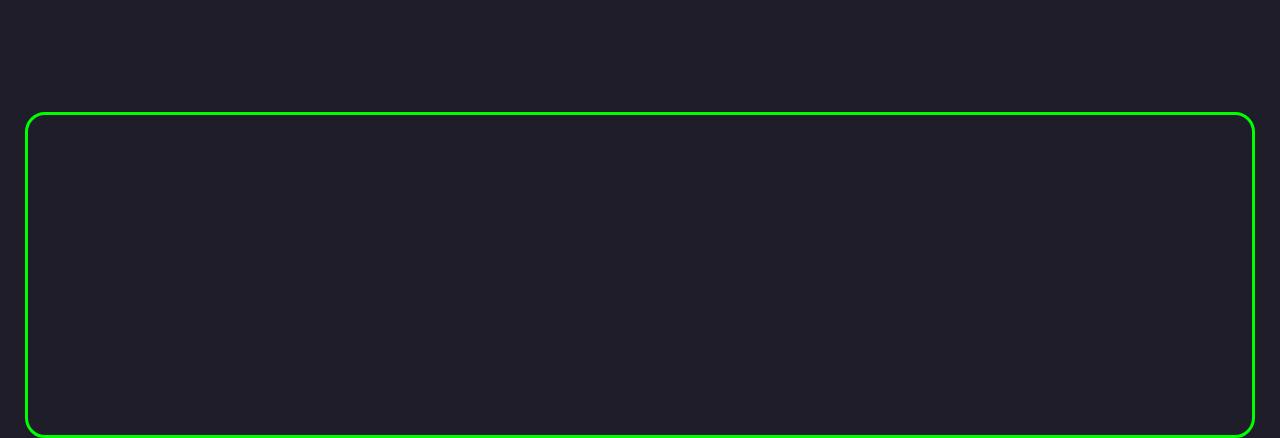
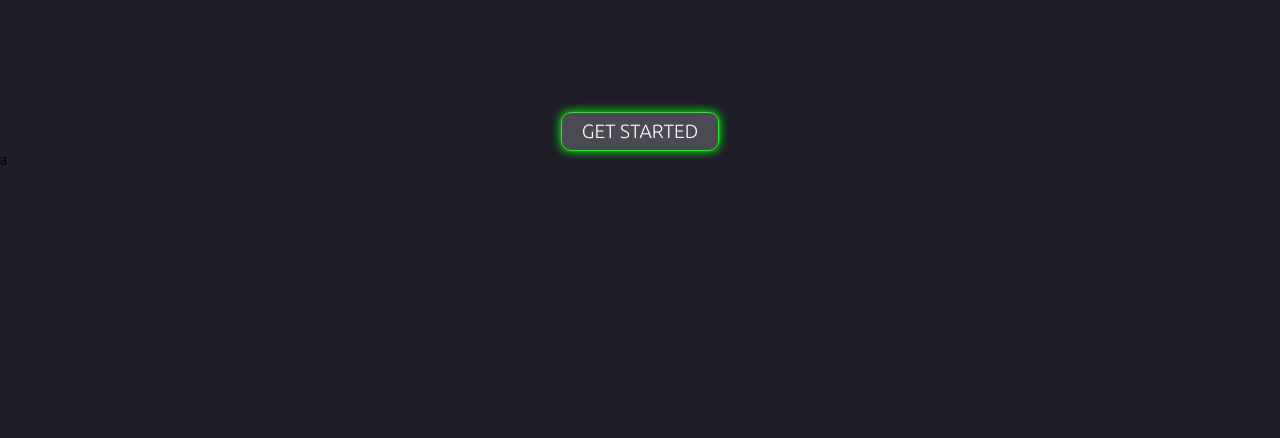
Before and after one commit to CyNexa/Share-Note, a plain HTML site: page index.html in a window 1280 px wide. Shown: the part 592-1030 px from the top of the page. After the commit the page ends 823 px from the top, so only its background shows below. Drawn offline with Linux system fonts and the light colour scheme; a web font is replaced by a local one.

Commit message:
homrPage_complete

```diff
--- a/index.html
+++ b/index.html
@@ -6,7 +6,9 @@
     <meta name="viewport" content="width=device-width, initial-scale=1.0">
     <meta name="description"
         content="Welcome to our notes sharing platform! Get ready to boost your study game with our user-friendly and collaborative space. Share your class notes, study guides, and exam tips with fellow students, and access a treasure trove of knowledge contributed by peers. Whether you're cramming for finals or preparing for your next big presentation, our platform has got your back. Join our community today and unlock a world of learning possibilities!">
-        <link rel="stylesheet" href="https://cdnjs.cloudflare.com/ajax/libs/font-awesome/6.4.2/css/all.min.css" integrity="sha512-z3gLpd7yknf1YoNbCzqRKc4qyor8gaKU1qmn+CShxbuBusANI9QpRohGBreCFkKxLhei6S9CQXFEbbKuqLg0DA==" crossorigin="anonymous" referrerpolicy="no-referrer" />
+    <link rel="stylesheet" href="https://cdnjs.cloudflare.com/ajax/libs/font-awesome/6.4.2/css/all.min.css"
+        integrity="sha512-z3gLpd7yknf1YoNbCzqRKc4qyor8gaKU1qmn+CShxbuBusANI9QpRohGBreCFkKxLhei6S9CQXFEbbKuqLg0DA=="
+        crossorigin="anonymous" referrerpolicy="no-referrer" />
     <link rel="stylesheet" href="style.css">
     <link rel="stylesheet" media="screen and (max-width: 480px)" href="style-m.css">
     <title>Share Note</title>
@@ -46,16 +48,79 @@
         <div class="sec1_div2">
             <hr class="sec1_hr">
             <p></p>
-            <p>00<span style="color: rgba(255, 255, 255, 0.7);">1</span>0<span style="color: rgba(0, 255, 0, 0.7);">0</span>0010<span style="color: rgba(0, 255, 0, 0.7);">0</span>1<span style="color: rgba(255, 255, 255, 0.7);">1</span>011</p>
-            <p>1<span style="color: rgba(255, 255, 255, 0.7);">1</span>01<span style="color: rgba(0, 255, 0, 0.7);">0</span>100110<span style="color: rgba(255, 255, 255, 0.7);">1</span>101011<span style="color: rgba(0, 255, 0, 0.7);">0</span>1</p>
-            <p>10<span style="color: rgba(255, 255, 255, 0.7);">1</span><span style="color: rgba(0, 255, 0, 0.7);">0</span>10<span style="color: rgba(0, 255, 0, 0.7);">0</span>100<span style="color: rgba(255, 255, 255, 0.7);">1</span>01</p>
-            <p>010<span style="color: rgba(255, 255, 255, 0.7);">1</span><span style="color: rgba(0, 255, 0, 0.7);">0</span>1110</p>
-            <p>0<span style="color: rgba(0, 255, 0, 0.7);">0</span>000<span style="color: rgba(0, 255, 0, 0.7);">0</span>1<span style="color: rgba(255, 255, 255, 0.7);">1</span>11<span style="color: rgba(0, 255, 0, 0.7);">0</span>1010<span style="color: rgba(255, 255, 255, 0.7);">1</span>00</p>
+            <p>00<span style="color: rgba(255, 255, 255, 0.7);">1</span>0<span
+                    style="color: rgba(0, 255, 0, 0.7);">0</span>0010<span
+                    style="color: rgba(0, 255, 0, 0.7);">0</span>1<span
+                    style="color: rgba(255, 255, 255, 0.7);">1</span>011</p>
+            <p>1<span style="color: rgba(255, 255, 255, 0.7);">1</span>01<span
+                    style="color: rgba(0, 255, 0, 0.7);">0</span>100110<span
+                    style="color: rgba(255, 255, 255, 0.7);">1</span>101011<span
+                    style="color: rgba(0, 255, 0, 0.7);">0</span>1</p>
+            <p>10<span style="color: rgba(255, 255, 255, 0.7);">1</span><span
+                    style="color: rgba(0, 255, 0, 0.7);">0</span>10<span
+                    style="color: rgba(0, 255, 0, 0.7);">0</span>100<span
+                    style="color: rgba(255, 255, 255, 0.7);">1</span>01</p>
+            <p>010<span style="color: rgba(255, 255, 255, 0.7);">1</span><span
+                    style="color: rgba(0, 255, 0, 0.7);">0</span>1110</p>
+            <p>0<span style="color: rgba(0, 255, 0, 0.7);">0</span>000<span
+                    style="color: rgba(0, 255, 0, 0.7);">0</span>1<span
+                    style="color: rgba(255, 255, 255, 0.7);">1</span>11<span
+                    style="color: rgba(0, 255, 0, 0.7);">0</span>1010<span
+                    style="color: rgba(255, 255, 255, 0.7);">1</span>00</p>
         </div>
     </Section>
-    <section class="sec2">
 
+    <!-- <section class="sec2">
+        <div class="sec2_top">
+            <h1>OUR PROVIDINGS</h1>
+            <hr>
+        </div>
+        <div class="sec2_divs">
+            <div class="sec2_div">
+                <div class="sec2_div_top">
+                    <h3>NOTES</h3>
+                    <hr>
+                </div>
+                <p>
+                    We Provide All Types Of Notes For All Subjects With Exact Syllabus. All Formats Included.
+                </p>
+            </div>
+            <div class="sec2_div">
+                <div class="sec2_div_top">
+                    <h3>NOTICES</h3>
+                    <hr>
+                </div>
+                <p>
+                    All Of Your College/University Notices Within One Place, Sorted By Each Department.
+                </p>
+            </div>
+            <div class="sec2_div">
+                <div class="sec2_div_top">
+                    <h3>STUDY MATERIALS</h3>
+                    <hr>
+                </div>
+                <p>
+                    Not Being Only Limited To Notes, We Also Provide Study Materials Like Books, PPTs, etc.
+                </p>
+            </div>
+            <div class="sec2_div">
+
+                <h3>QUESTION PAPERS</h3>
+                <hr>
+                <p>
+                    Also During Exam Times We Provide MCQ & Test Question Papers For Practices.
+                </p>
+            </div>
+        </div>
+    </section> -->
+
+    <section class="sec3">
+        <button>GET STARTED</button>
     </section>
+
+    <footer>
+        a
+    </footer>
     <script src="JS/nav.js"></script>
 </body>
 
--- a/style.css
+++ b/style.css
@@ -158,9 +158,80 @@ body::-webkit-scrollbar-thumb:hover {
     border: 0px;
     box-shadow: 0px 15px 30px 3px #04ff00;
 }
-.sec2 {
-    height: 40vh;
-    border: 3px solid rgb(0, 255, 0);
-    margin: 0px 25px;
-    border-radius: 20px;
+
+/* .sec2 {
+    display: flex;
+    flex-direction: column;
+    padding: 0px 25px;
 }
+.sec2_top {
+    align-self: center;
+    margin-bottom: 5vh;
+}
+.sec2_top h1 {
+    color: #ffffff;
+    font-size: 2em;
+    font-family: "Quicksand", sans-serif;
+}
+.sec2_top hr {
+    height: 2px;
+    border: none;
+    background-color: #04ff00;
+    box-shadow: 0px 15px 30px 3px #04ff00;
+}
+.sec2_divs {
+    display: flex;
+    justify-content: space-evenly;
+
+}
+.sec2_div {
+    width: 20vw;
+    display: flex;
+    flex-direction: column;
+    align-items: center;
+    border: 2px solid rgba(255, 255, 255, 0.2);
+    padding: 10px;
+    border-radius: 10px;
+}
+.sec2_div_top hr {
+    height: 2px;
+    background-color: #FFFFFF;
+    margin-bottom: 2vh;
+    border: none;
+}
+.sec2_div h3 {
+    color: #04ff00;
+    font-size: 1.7em;
+    font-family: "Quicksand", sans-serif;
+}
+.sec2_div p {
+    color: #FFFFFF;
+    font-family: "Ubuntu", sans-serif;
+    text-align: justify;
+} */
+
+.sec3 {
+    display: flex;
+    flex-direction: column;
+    align-items: center;
+}
+.sec3 button {
+    padding: 7px 20px;
+    border: 1px solid #04ff00;
+    background-color: #FFFFFF33;
+    color: #FFFFFF;
+    font-family: "Ubuntu", sans-serif;
+    font-size: 1.2em;
+    border-radius: 10px;
+    box-shadow: 0px 0px 10px 0.5px #04ff00;
+}
+.sec3 button:hover {
+    color: #04ff00;
+    background-color: #FFFFFF33;
+    box-shadow: 0px 0px 10px 0.5px #FFFFFF;
+    border: 1px solid #FFFFFF;
+}
+
+footer {
+    height: 10vh;
+}
```
